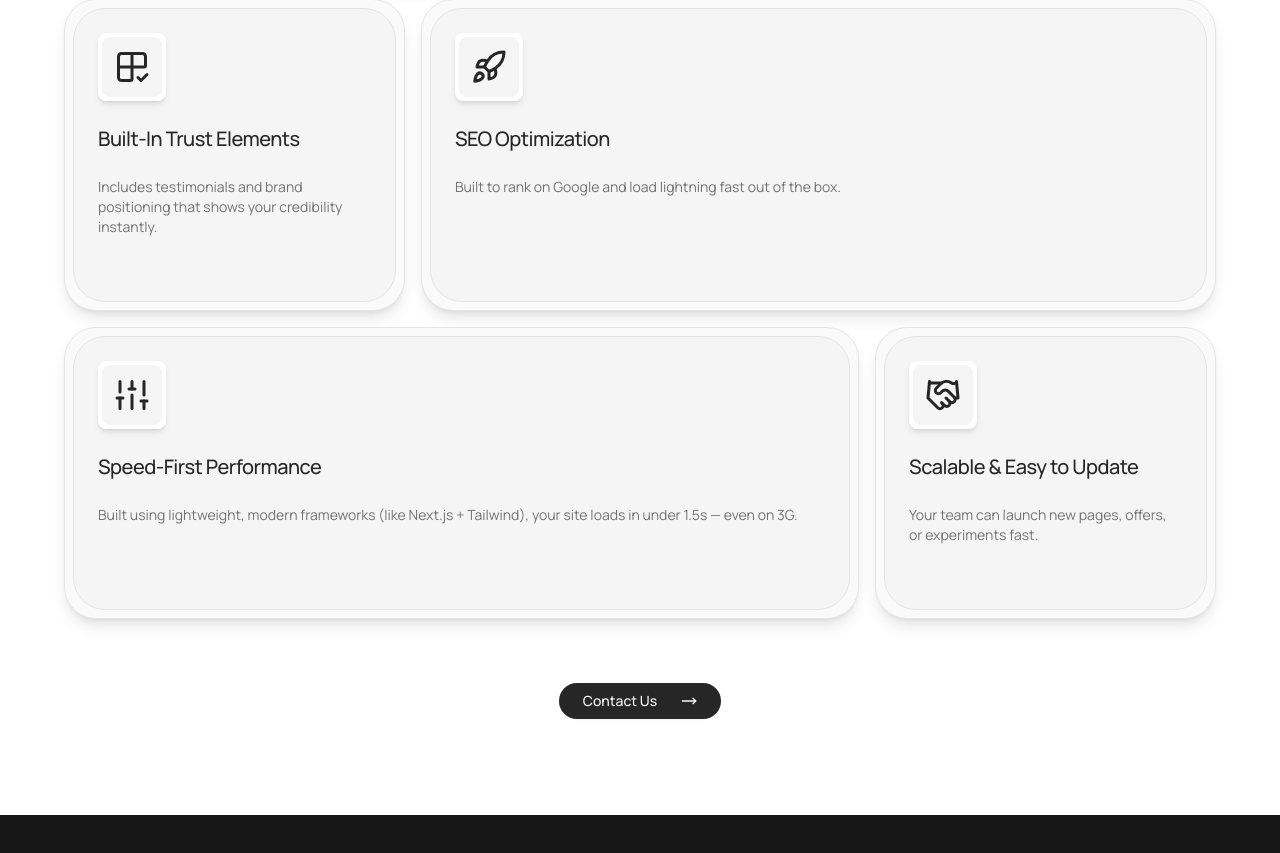
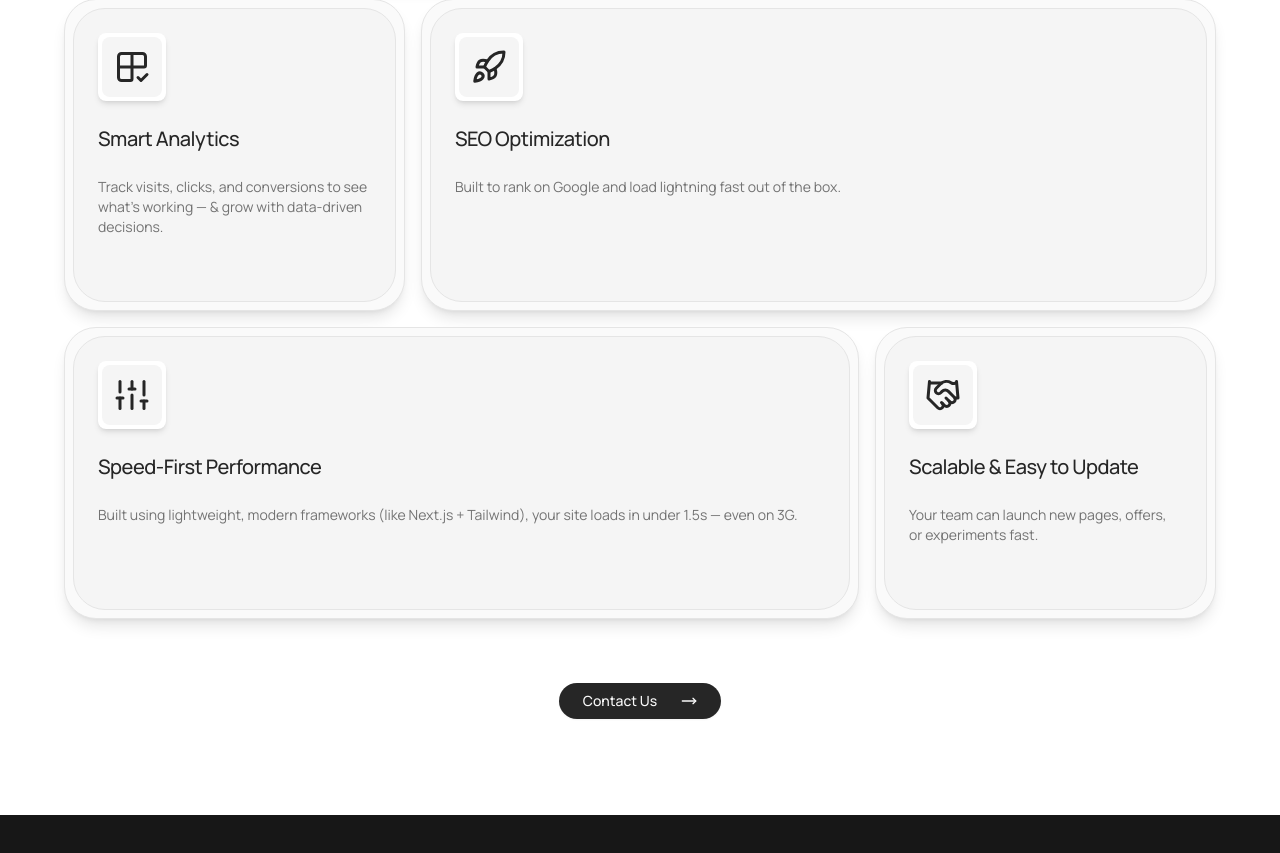
Before and after one commit to Arin7712/arin-portfolio, a Next.js app: page / in a window 1280 px wide. Shown: the part 2195-3048 px from the top of the page. Built offline with nearby package versions, Linux system fonts and the light colour scheme.

Commit message:
added new feature

```diff
--- a/components/Features.tsx
+++ b/components/Features.tsx
@@ -101,8 +101,8 @@ const Features = () => {
           {[
             {
               icon: Grid2x2Check,
-              title: "Built-In Trust Elements",
-              desc: "Includes testimonials and brand positioning that shows your credibility instantly.",
+              title: "Smart Analytics",
+              desc: "Track visits, clicks, and conversions to see what’s working — & grow with data-driven decisions.",
             },
             {
               icon: Rocket,
```
